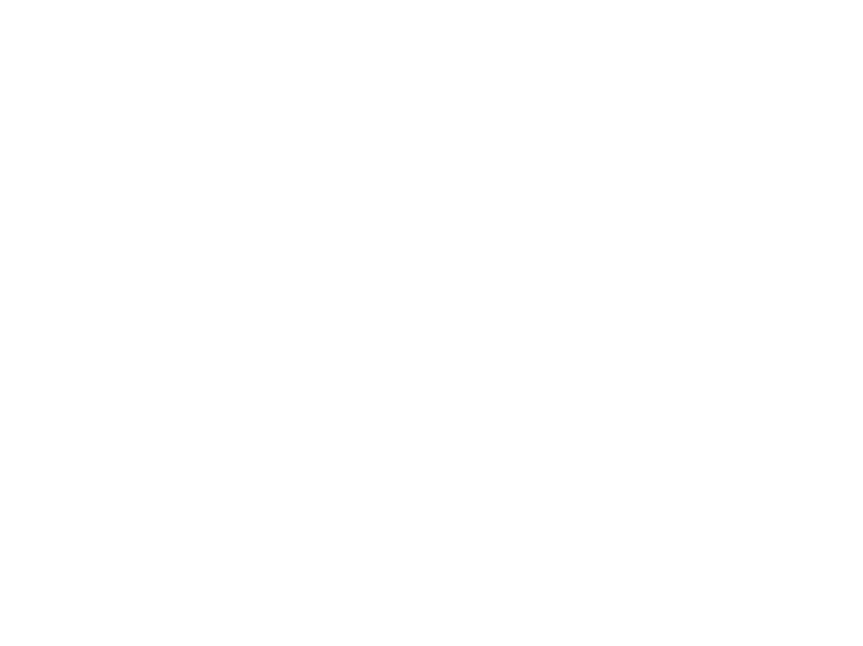
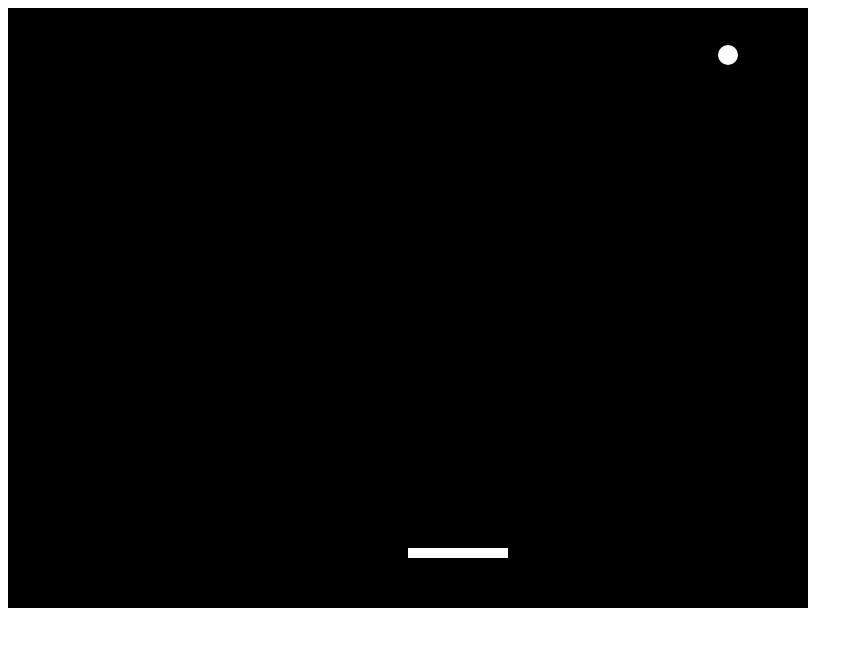
Before and after one commit to CodesperYu/BallAndMouse, a plain HTML site: page index.html in a window 1280 px wide. Shown: the whole page, without its empty margins (0-863 px from the left). Drawn offline with Linux system fonts and the light colour scheme.

Commit message:
slightly tested pong game

```diff
--- a/index.html
+++ b/index.html
@@ -7,6 +7,118 @@
 	<title>Document</title>
 </head>
 <body>
+	<!-- setup game canvas -->
+	<canvas id="gameCanvas" width="800" height="600"></canvas>
+	<script>
+		//ball x-axis
+		var ballX = 75;
+		//ball y-axis
+		var ballY = 75;
+ 		//ball speed increment
+		var ballSpeedX = 5;
+		var ballSpeedY = 7;
 
+		//create paddle
+		const PADDLE_WIDTH = 100;
+		const PADDLE_THICKNESS = 10;
+		const PADDLE_DIST_FROM_EDGE = 60;
+		var paddleX = 400;
+
+		var canvas, canvasContext;
+
+		//add mouse positioning
+		function updateMousePos(evt) {
+ 			//gets position on the page;
+			var rect = canvas.getBoundingClientRect();
+ 			//return root element (e.g. html)
+			var root = document.documentElement;
+
+ 			var mouseX = evt.clientX - rect.left - root.scrollLeft;
+			 console.log(mouseX);
+			 console.log(PADDLE_WIDTH);
+
+ 			paddleX = mouseX- PADDLE_WIDTH/2;
+		}
+
+		//load canvas
+		window.onload = function() {
+			canvas = document.getElementById('gameCanvas');
+			canvasContext = canvas.getContext('2d');
+
+			//how often we change frames
+			var framesPerSecond = 30;
+			setInterval(updateAll, 1000/framesPerSecond);
+
+			canvas.addEventListener('mousemove', updateMousePos);
+		}
+
+		function updateAll() {
+ 			moveAll();
+			drawAll();
+		}
+
+		function ballReset() {
+			ballX = canvas.width/2;
+			ballY = canvas.height/2;
+		}
+
+		function moveAll() {
+			//ball speed;
+			ballX += ballSpeedX;
+			ballY += ballSpeedY;
+			//change speed if ball hits left wall;
+			if(ballX <= 0) {
+				ballSpeedX *= -1;
+			}
+			//if hits right wall;
+			if (ballX >= canvas.width) {
+				ballSpeedX *= -1;
+			}
+			//if hits the floor
+			if (ballY <= 0) {
+				ballSpeedY *= -1;
+			}
+			//if hits the ceiling
+			if (ballY >= canvas.height) {
+				ballReset();
+
+			}
+
+			var paddleTopEdgeY = canvas.height-(PADDLE_DIST_FROM_EDGE + PADDLE_THICKNESS);
+			var paddleBottomEdgeY = paddleTopEdgeY + PADDLE_THICKNESS;
+			var paddleLeftEdgeX = paddleX;
+			var paddleRightEdgeX = paddleLeftEdgeX + PADDLE_WIDTH;
+			if	( ballY > paddleTopEdgeY && // below the top of paddle
+						ballY < paddleBottomEdgeY && // above bottom of paddle
+						ballX > paddleLeftEdgeX && // right of the left side of paddle
+						ballX < paddleRightEdgeX) { // left of the left side of paddle
+				ballSpeedY *= -1;
+ 				var centerOfPaddleX = paddleX+PADDLE_WIDTH/2;
+				var ballDistFromPaddleCenterX = ballX - centerOfPaddleX;
+				ballSpeedX = ballDistFromPaddleCenterX * 0.35;
+			}
+		}
+
+		function drawAll() {
+			//fill in canvas
+ 			colorRect(0, 0, canvas.width, canvas.height, 'black');
+			//draw ball
+ 			colorCircle(ballX, ballY, 10 , 'white');
+			//draw paddle
+ 			colorRect(paddleX, canvas.height - PADDLE_DIST_FROM_EDGE, PADDLE_WIDTH, PADDLE_THICKNESS, 'white');
+		}
+
+		function colorRect(topLeftX, topLeftY, boxWidth, boxHeight, fillColor) {
+			canvasContext.fillStyle = fillColor;
+			canvasContext.fillRect(topLeftX, topLeftY, boxWidth, boxHeight);
+		}
+
+		function colorCircle(centerX, centerY, radius, fillColor) {
+			canvasContext.fillStyle = fillColor;
+			canvasContext.beginPath();
+			canvasContext.arc(centerX, centerY, radius, 0, Math.PI*2, true);
+			canvasContext.fill();
+		}
+	</script>
 </body>
 </html>
```
